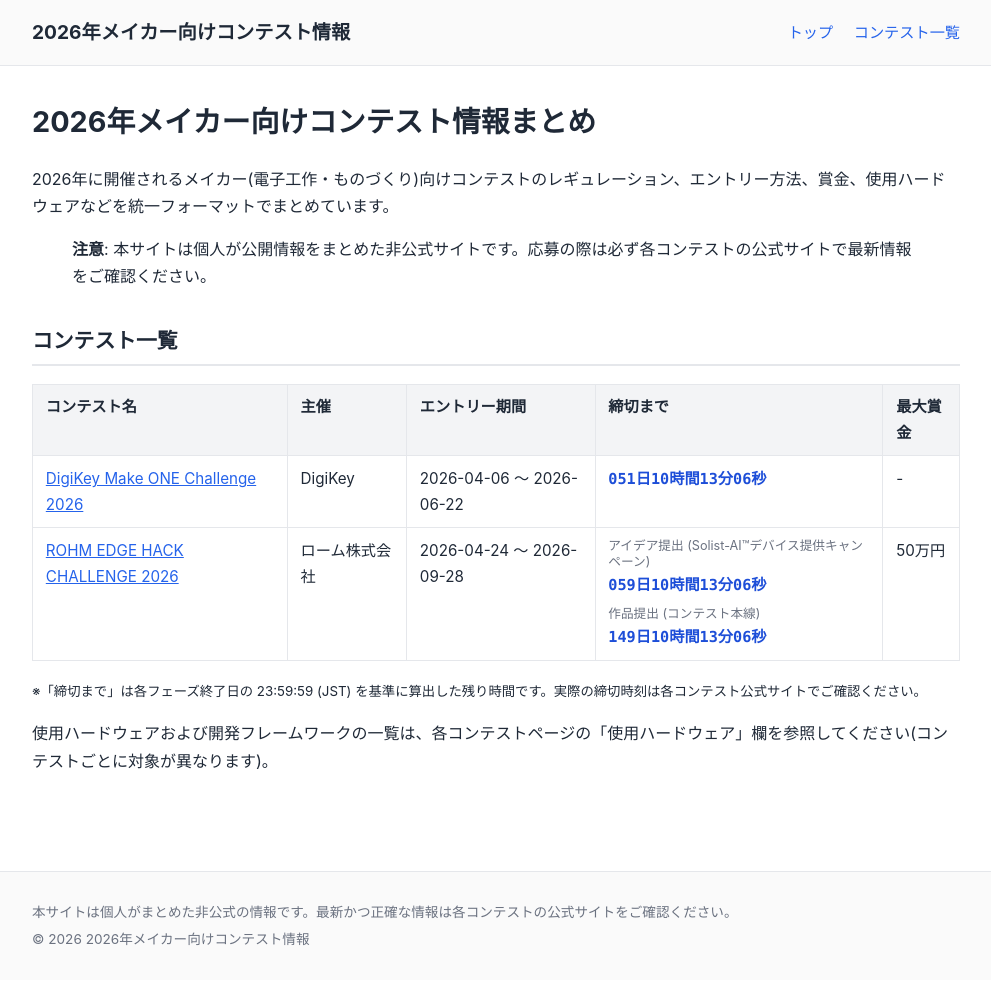
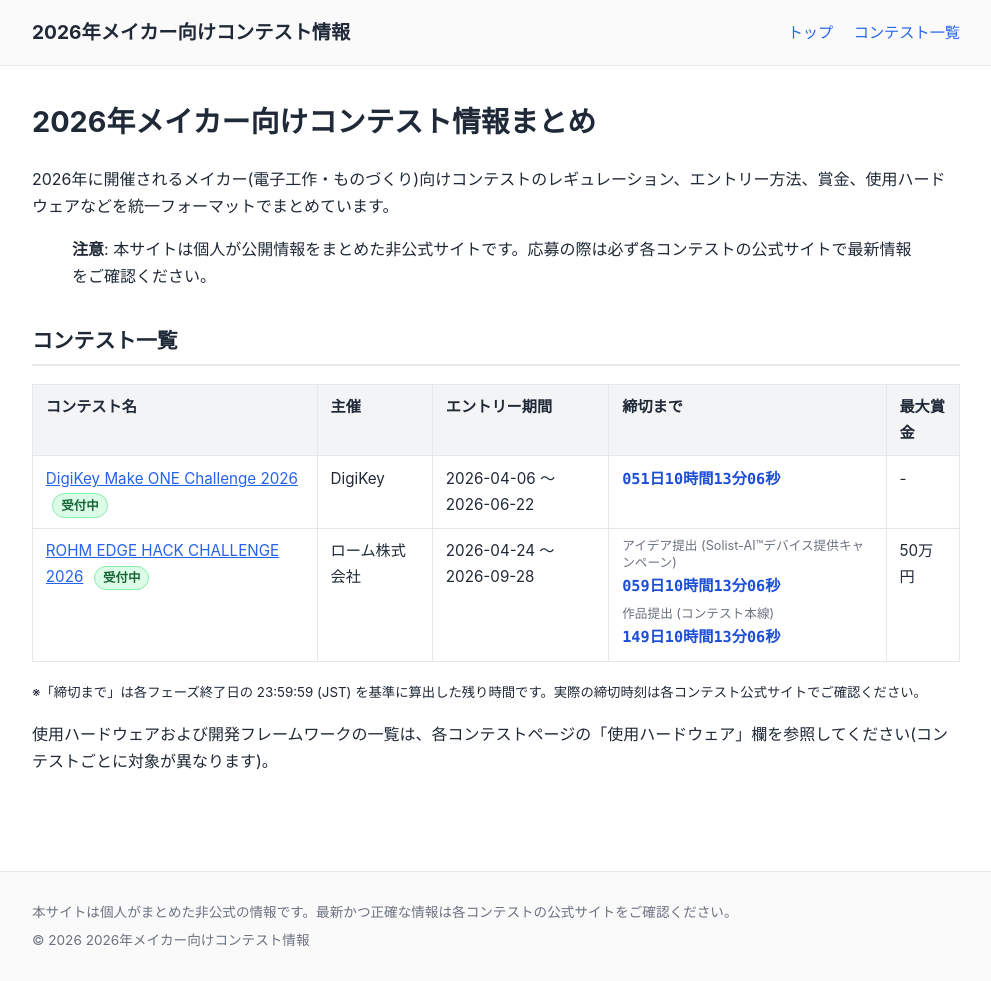
Before and after one commit to airpocket-soundman/maker_contest_2026, a Jekyll site: the page built from index.md, in a window 1280 px wide. Shown: the whole page, without its empty margins (144-1135 px from the left). Built offline with Jekyll 4.4.1, drawn with Linux system fonts in a browser that asks for light colours.

Commit message:
Add status badges (upcoming/active/ended) to contest list
トップページのコンテスト一覧で各コンテスト名右に状態バッジを表示:
- 受付前 (青) / 受付中 (緑) / 終了 (グレー)
- entry_period.start/end を基準にクライアント側 JS で算出
- 既存のカウントダウン JS と同じ <script> ブロックに統合

合わせて README を更新:
- _hardware ディレクトリ構成を実態に合わせる
- phases フィールドの説明と記述例を追加
- 状態バッジ・カウントダウンの仕様を明記

Co-Authored-By: Claude Opus 4.7 (1M context) <noreply@anthropic.com>

```diff
--- a/_layouts/default.html
+++ b/_layouts/default.html
@@ -32,6 +32,21 @@
   <script>
   (function () {
     const pad = (n, w) => String(n).padStart(w, '0');
+
+    const badges = document.querySelectorAll('.status-badge');
+    badges.forEach(el => {
+      const start = new Date(el.dataset.start).getTime();
+      const end = new Date(el.dataset.end).getTime();
+      const now = Date.now();
+      let label, cls;
+      if (Number.isNaN(start) || Number.isNaN(end)) { label = '-'; cls = 'status-unknown'; }
+      else if (now < start) { label = '受付前'; cls = 'status-upcoming'; }
+      else if (now > end)   { label = '終了';   cls = 'status-ended'; }
+      else                  { label = '受付中'; cls = 'status-active'; }
+      el.textContent = label;
+      el.classList.add(cls);
+    });
+
     const els = document.querySelectorAll('.countdown');
     if (els.length === 0) return;
     function update() {
--- a/assets/style.css
+++ b/assets/style.css
@@ -104,6 +104,21 @@ th { background: var(--color-accent-bg); font-weight: bold; }
   margin-bottom: 0.1rem;
 }
 
+.status-badge {
+  display: inline-block;
+  padding: 0.05rem 0.5rem;
+  margin-left: 0.4rem;
+  font-size: 0.78rem;
+  font-weight: bold;
+  border-radius: 999px;
+  vertical-align: middle;
+  white-space: nowrap;
+}
+.status-active   { background: #dcfce7; color: #166534; border: 1px solid #86efac; }
+.status-upcoming { background: #dbeafe; color: #1e40af; border: 1px solid #93c5fd; }
+.status-ended    { background: var(--color-accent-bg); color: var(--color-muted); border: 1px solid var(--color-border); }
+.status-unknown  { background: #fff; color: var(--color-muted); border: 1px solid var(--color-border); }
+
 /* 賞金リスト */
 .prize-list { list-style: none; padding: 0; }
 .prize-list li {
--- a/index.md
+++ b/index.md
@@ -25,7 +25,14 @@ title: トップ
     {% assign sorted_contests = site.contests | sort: 'entry_period.start' %}
     {% for c in sorted_contests %}
       <tr>
-        <td><a href="{{ c.url | relative_url }}">{{ c.title }}</a></td>
+        <td>
+          <a href="{{ c.url | relative_url }}">{{ c.title }}</a>
+          {% if c.entry_period.start and c.entry_period.end %}
+            <span class="status-badge"
+                  data-start="{{ c.entry_period.start | date: '%Y-%m-%d' }}T00:00:00+09:00"
+                  data-end="{{ c.entry_period.end | date: '%Y-%m-%d' }}T23:59:59+09:00">--</span>
+          {% endif %}
+        </td>
         <td>{{ c.organizer }}</td>
         <td>
           {% if c.entry_period.start %}{{ c.entry_period.start | date: '%Y-%m-%d' }}{% endif %}
```
Also changed, not shown: README.md.
